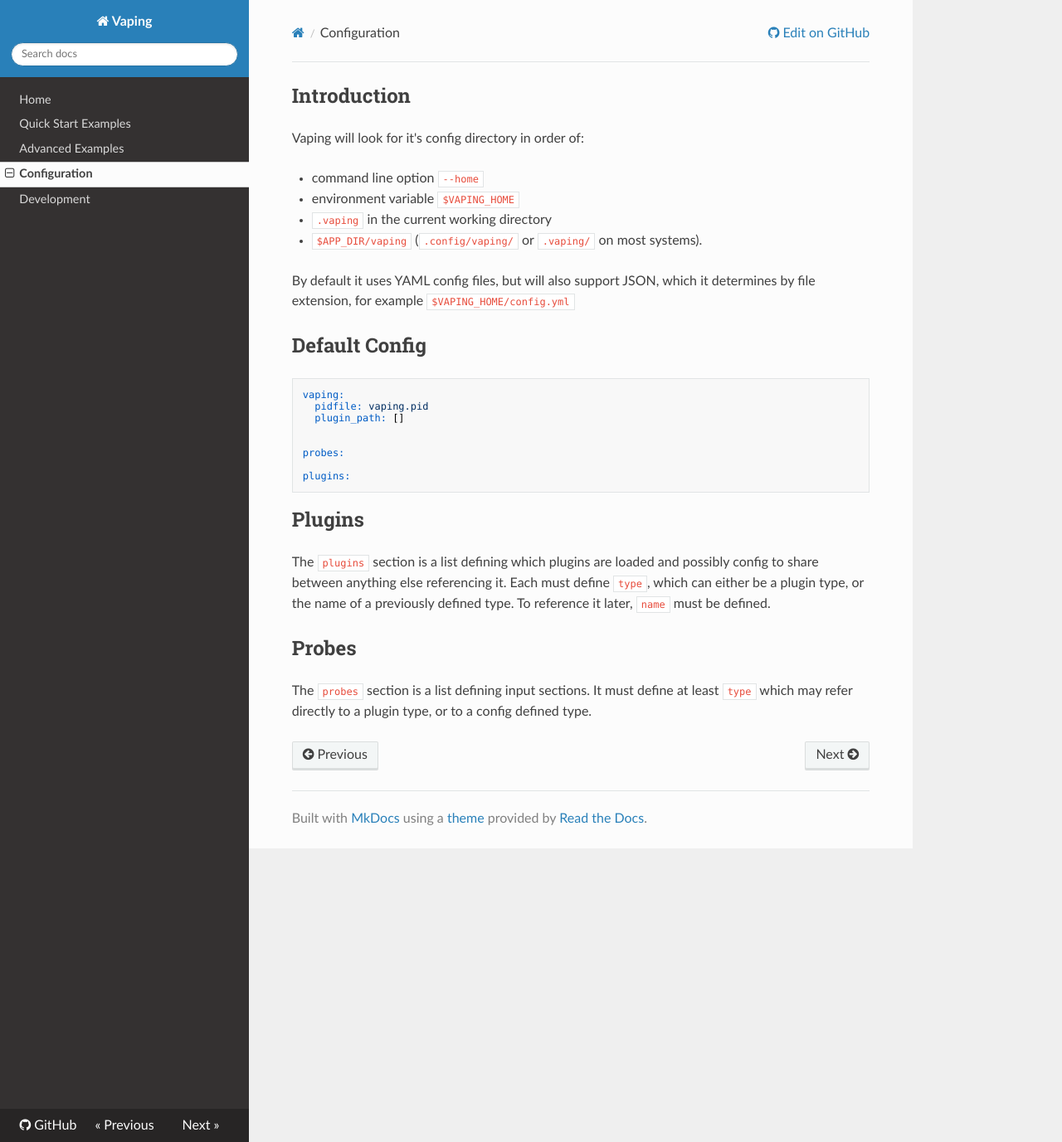
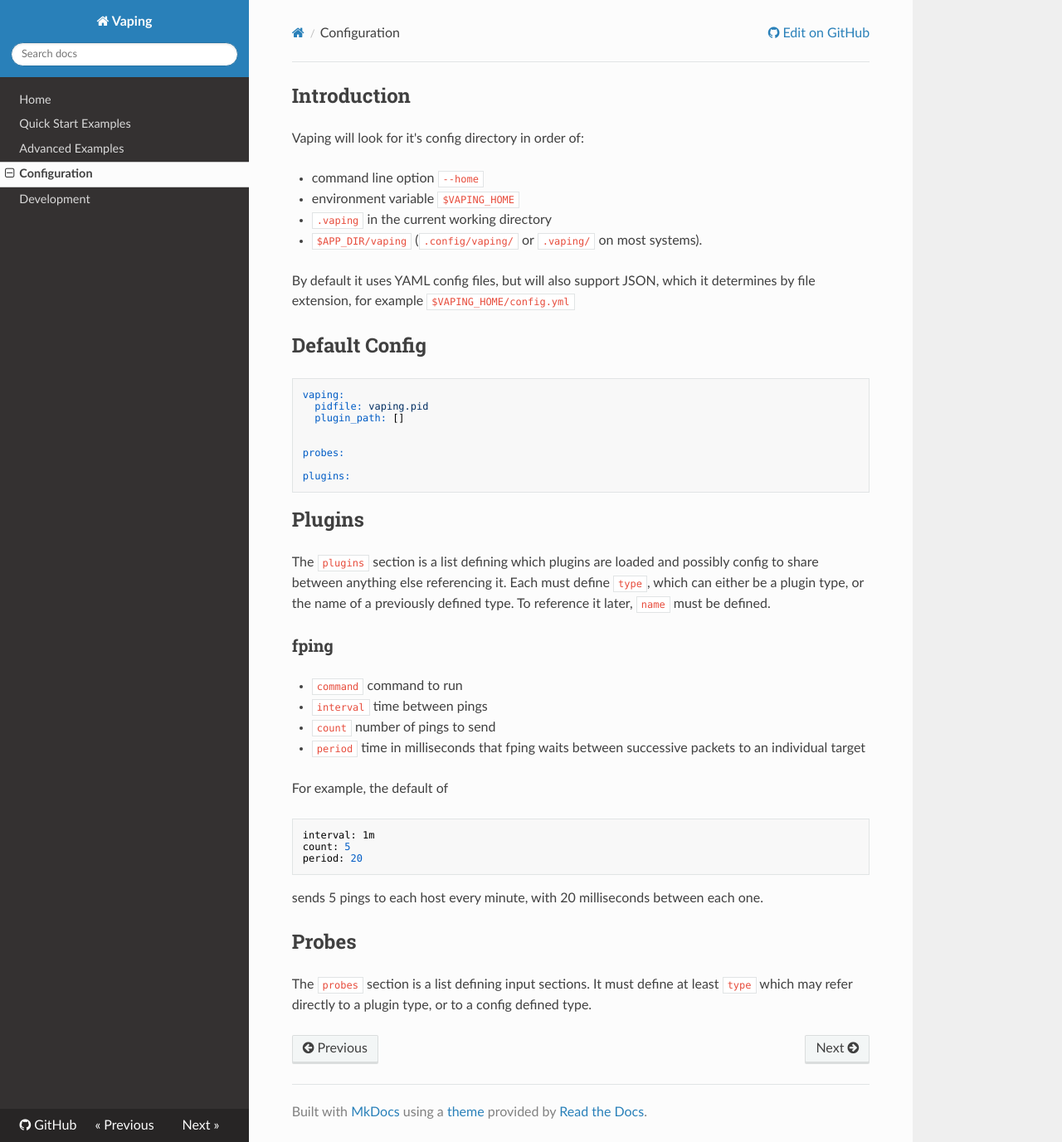
Before and after one commit to 20c/vaping, an MkDocs documentation site: the page built from docs/config.md, in a window 1280 px wide and 1377 px high. Shown: the whole window at 83% size. Built offline with MkDocs 1.6.1, drawn with Linux system fonts in a browser that asks for light colours; nearby versions of some CDN libraries; old or Windows-style settings are respelled for this version of MkDocs.

Commit message:
add fping config docs, fixes #15

````diff
--- a/docs/config.md
+++ b/docs/config.md
@@ -28,6 +28,22 @@
 
 The `plugins` section is a list defining which plugins are loaded and possibly config to share between anything else referencing it. Each must define `type`, which can either be a plugin type, or the name of a previously defined type. To reference it later, `name` must be defined.
 
+### fping
+
+- `command` command to run
+- `interval` time between pings
+- `count` number of pings to send
+- `period` time in milliseconds that fping waits between successive packets to an individual target
+
+For example, the default of
+
+```py
+interval: 1m
+count: 5
+period: 20
+```
+
+sends 5 pings to each host every minute, with 20 milliseconds between each one.
 
 ## Probes
 
--- a/mkdocs.yml
+++ b/mkdocs.yml
@@ -5,7 +5,7 @@
 theme: readthedocs
 
 pages:
-  - Home: 'index.md'
+  - Home: index.md
   - Quick Start Examples: quickstart.md
   - Advanced Examples: examples.md
   - Configuration: config.md
````
Also changed, not shown: CHANGELOG.md (+9 -4 lines).
